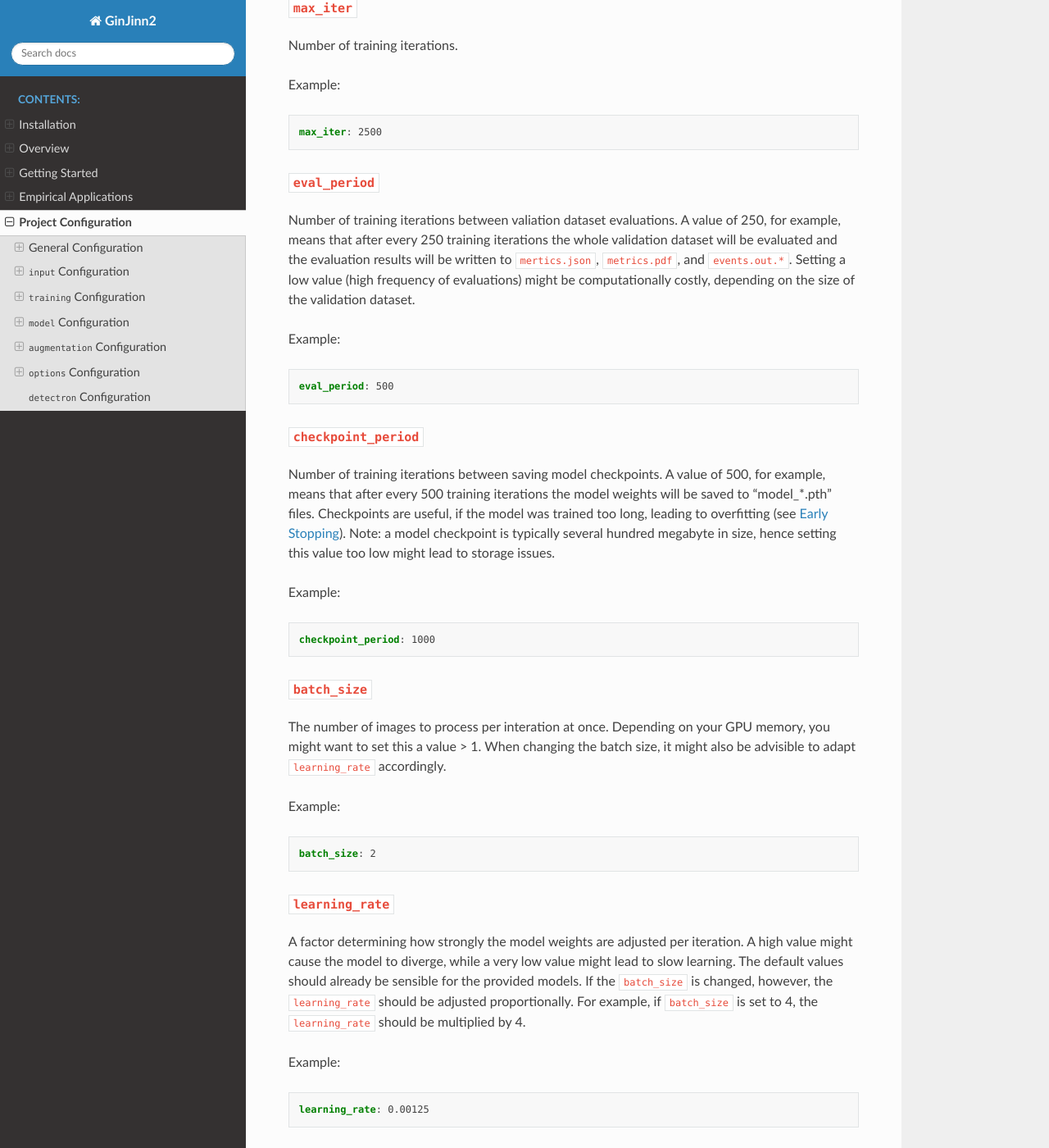
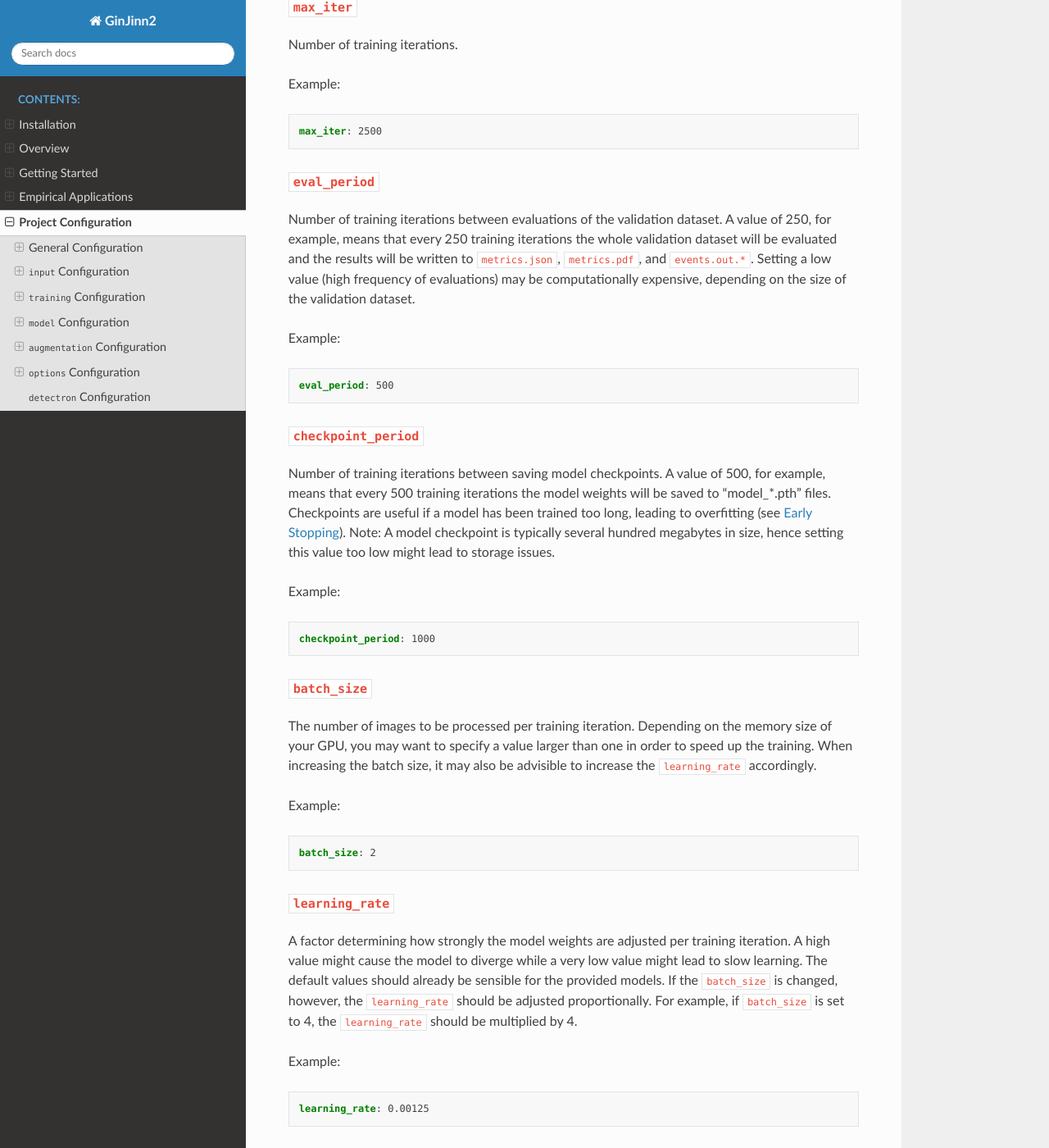
Before and after one commit to AGOberprieler/GinJinn2, a Sphinx documentation site: the page built from docs/5-project_configuration.rst, in a window 1280 px wide and 1400 px high, scrolled down 3006 px. Shown: the whole window at 82% size. Built offline with Sphinx 7.4.7 and the Read the Docs theme 2.0.0, drawn with Linux system fonts in a browser that asks for light colours; some of the changed text lies outside the part shown.

Commit message:
typos etc.

```diff
--- a/docs/5-project_configuration.rst
+++ b/docs/5-project_configuration.rst
@@ -4,8 +4,8 @@ Project Configuration
 =====================
 
 GinJinn2 projects are configured using files in `YAML <https://en.wikipedia.org/wiki/YAML>`_ format.
-Each GinJinn2 project (folder) must contain this ``ginjinn_config.yaml`` file.
-A project configuration file for a project generated by ``ginjinn new`` might look like this:
+Each GinJinn2 project (folder) must contain such a file named ``ginjinn_config.yaml``.
+For a project generated by ``ginjinn new``, it might look like this:
 
 .. code-block:: YAML
 
@@ -89,8 +89,8 @@ Example:
 ``input`` Configuration
 -----------------------
 
-The input entry comprises the configuration describing input type and locations of training, and optionally (but highly recommended) validation and test datasets.
-This entry will be automatically set, when generating the project using ``ginjinn new`` with the ``-d`` option.
+The input configuration specifies the input type (i.e. annotation format) and the locations of training, and optionally (but highly recommended) validation and test datasets.
+These entries will be automatically set if a new project is initialized using ``ginjinn new`` with the ``-d`` option.
 
 Example:
 
@@ -122,8 +122,8 @@ Example:
 ^^^^^^^^^^^^^^^^^^^^^^^^^^^^^^^^^^^^^^
 
 Paths to training, validation, and test datasets.
-Each entry comprises an ``annotation_path`` and an ``image_path`` field, determining the location of the annotations and images on disk, respectively.
-Only the entry ``training`` is required, but we strongly suggest to supply at the very least one of validation and test datasets.
+Each entry comprises an ``annotation_path`` and an ``image_path`` field, specifying the location of the annotations and images on disk, respectively.
+Only the ``training`` entry is required, but we strongly suggest to supply at the very least one of the other datasets (validation/test).
 A training-validation-test split can be generated using ``ginjinn split``.
 
 Example:
@@ -140,7 +140,7 @@ Example:
 ``training`` Configuration
 --------------------------
 
-This entry determines several configurations considering the model training, including, for example, the number of trianing iterations and the evaluation period.
+This entry comprises several settings for training the model, like, for example, the number of training iterations and the evaluation period.
 
 Example:
 
@@ -167,9 +167,9 @@ Example:
 ``eval_period``
 ^^^^^^^^^^^^^^^
 
-Number of training iterations between valiation dataset evaluations.
-A value of 250, for example, means that after every 250 training iterations the whole validation dataset will be evaluated and the evaluation results will be written to ``mertics.json``, ``metrics.pdf``, and ``events.out.*``.
-Setting a low value (high frequency of evaluations) might be computationally costly, depending on the size of the validation dataset.
+Number of training iterations between evaluations of the validation dataset.
+A value of 250, for example, means that every 250 training iterations the whole validation dataset will be evaluated and the results will be written to ``metrics.json``, ``metrics.pdf``, and ``events.out.*``.
+Setting a low value (high frequency of evaluations) may be computationally expensive, depending on the size of the validation dataset.
 
 Example:
 
@@ -182,9 +182,9 @@ Example:
 ^^^^^^^^^^^^^^^^^^^^^
 
 Number of training iterations between saving model checkpoints.
-A value of 500, for example, means that after every 500 training iterations the model weights will be saved to "model\_*.pth" files.
-Checkpoints are useful, if the model was trained too long, leading to overfitting (see `Early Stopping <https://en.wikipedia.org/wiki/Early_stopping>`_).
-Note: a model checkpoint is typically several hundred megabyte in size, hence setting this value too low might lead to storage issues.
+A value of 500, for example, means that every 500 training iterations the model weights will be saved to "model\_*.pth" files.
+Checkpoints are useful if a model has been trained too long, leading to overfitting (see `Early Stopping <https://en.wikipedia.org/wiki/Early_stopping>`_).
+Note: A model checkpoint is typically several hundred megabytes in size, hence setting this value too low might lead to storage issues.
 
 Example:
 
@@ -196,9 +196,9 @@ Example:
 ``batch_size``
 ^^^^^^^^^^^^^^
 
-The number of images to process per interation at once.
-Depending on your GPU memory, you might want to set this a value > 1.
-When changing the batch size, it might also be advisible to adapt ``learning_rate`` accordingly.
+The number of images to be processed per training iteration.
+Depending on the memory size of your GPU, you may want to specify a value larger than one in order to speed up the training.
+When increasing the batch size, it may also be advisible to increase the ``learning_rate`` accordingly.
 
 Example:
 
@@ -210,8 +210,8 @@ Example:
 ``learning_rate``
 ^^^^^^^^^^^^^^^^^
 
-A factor determining how strongly the model weights are adjusted per iteration.
-A high value might cause the model to diverge, while a very low value might lead to slow learning.
+A factor determining how strongly the model weights are adjusted per training iteration.
+A high value might cause the model to diverge while a very low value might lead to slow learning.
 The default values should already be sensible for the provided models.
 If the ``batch_size`` is changed, however, the ``learning_rate`` should be adjusted proportionally.
 For example, if ``batch_size`` is set to 4, the ``learning_rate`` should be multiplied by 4.
@@ -327,7 +327,7 @@ Region Proposal Network options.
 Relevant for: ``faster_rcnn_*``, ``mask_rcnn_*``
 
 Entries:
-    - ``iou_thresholds``: intersection over Union thresholds
+    - ``iou_thresholds``: Intersection over Union thresholds
     - ``batch_size_per_image``: number of region proposals per image
 
 Example:
@@ -543,8 +543,8 @@ Randomly use a crop of the original image for training.
 
 Entries:
     - ``probability``: probability of applying the augmentation
-    - ``width``: width of the crop in pixel
-    - ``height``: height of the crop in pixel
+    - ``width``: width of the crop in pixels
+    - ``height``: height of the crop in pixels
 
 Example:
 
```
Also changed, not shown: other parts of docs/5-project_configuration.rst (+10 -10 lines).
